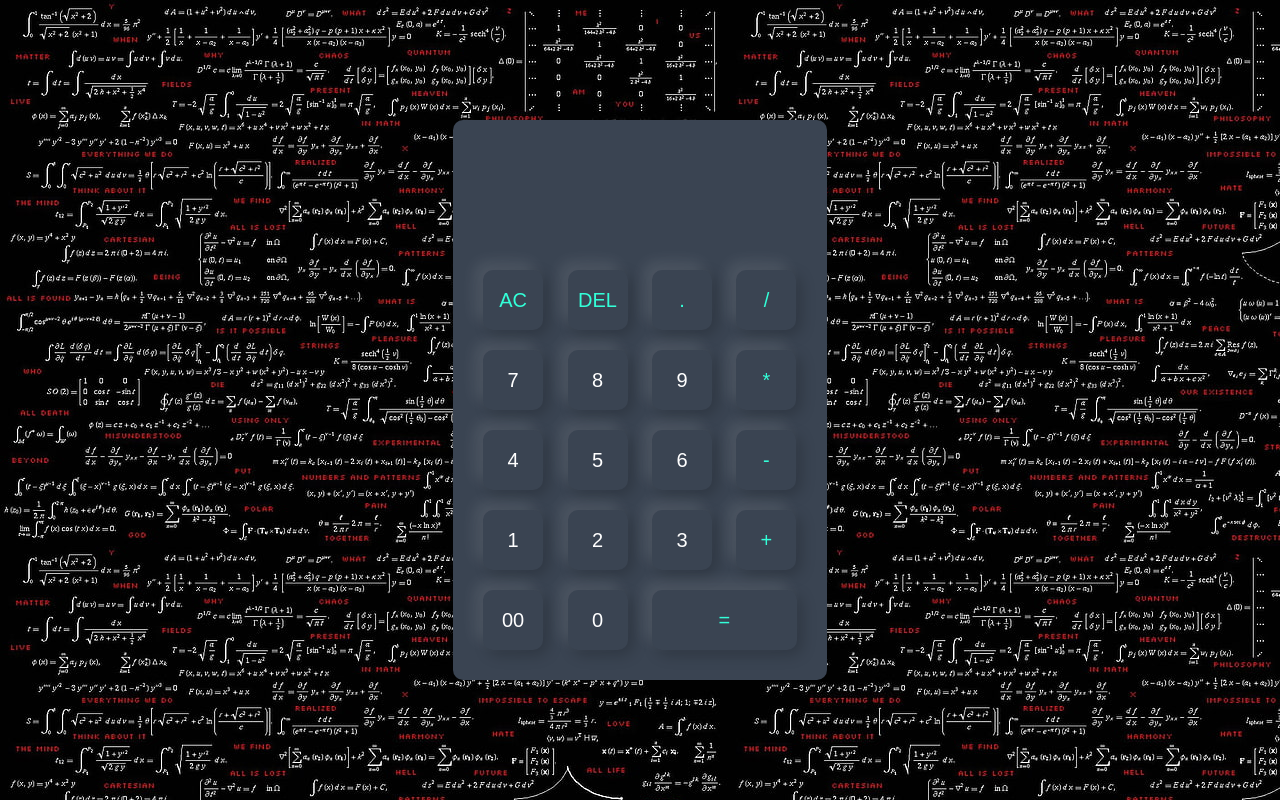
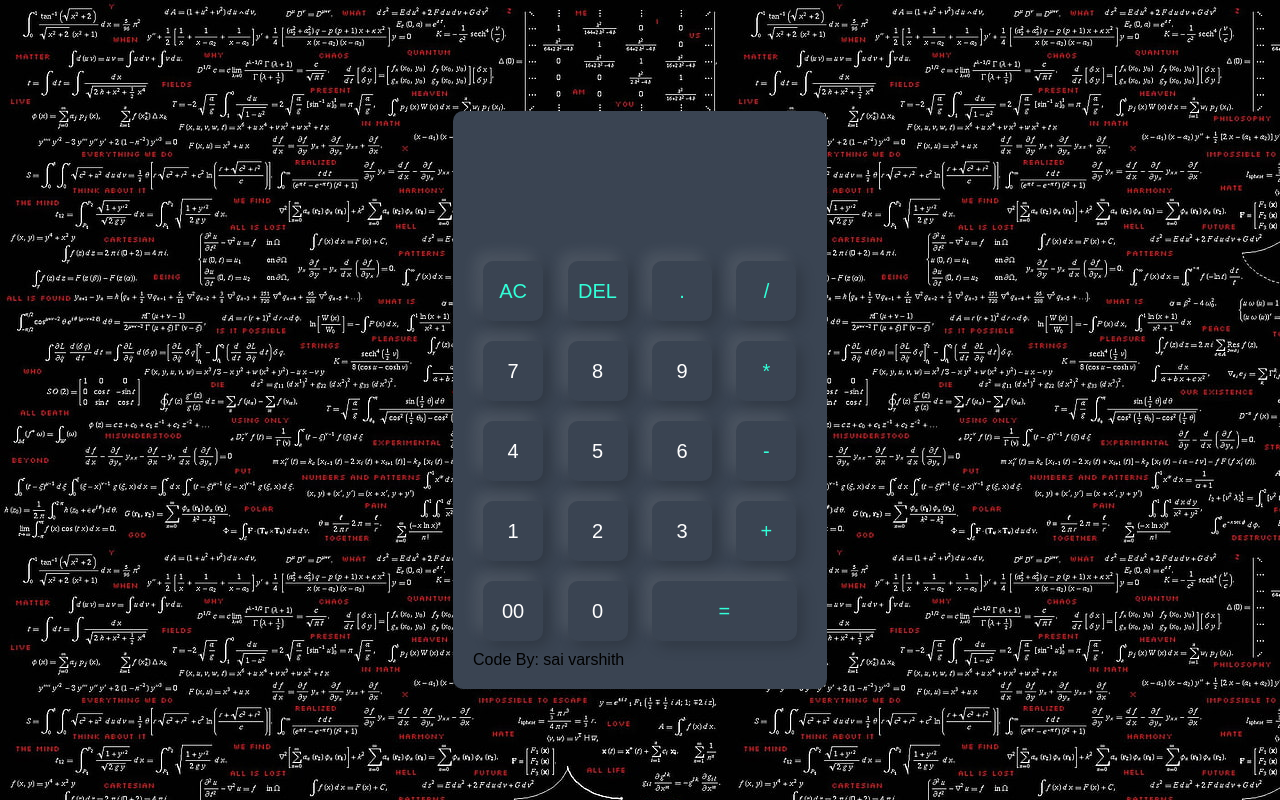
Before and after one commit to saivarshith123/Calculator, a plain HTML site: page index.html in a window 1280 px wide. Drawn offline with Linux system fonts and the light colour scheme.

Commit message:
Update index.html

```diff
--- a/index.html
+++ b/index.html
@@ -44,6 +44,7 @@
                     <input type="button" value="=" onclick="display.value = eval(display.value)" class="equal">
                 </div>
             </form>
+            <p>Code By: sai varshith</p>
         </div>
     </div>
 </body>
```
